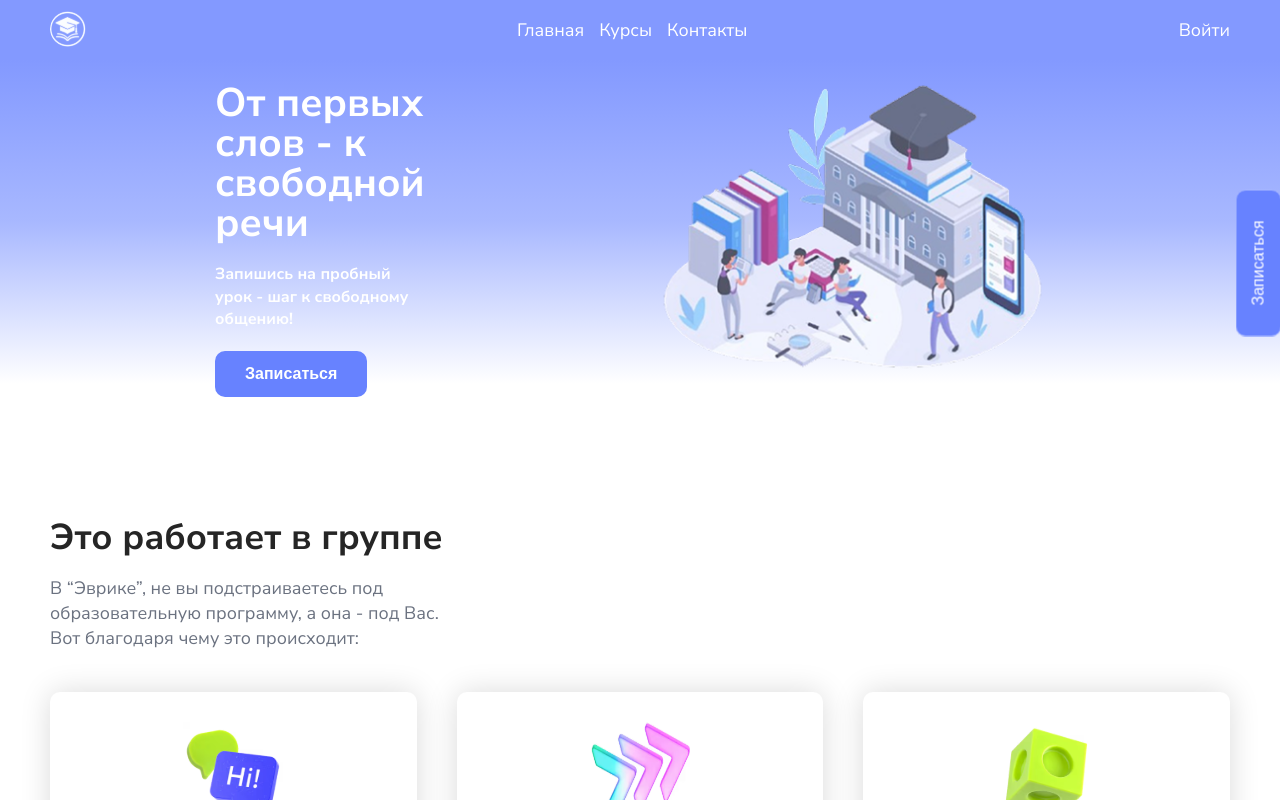
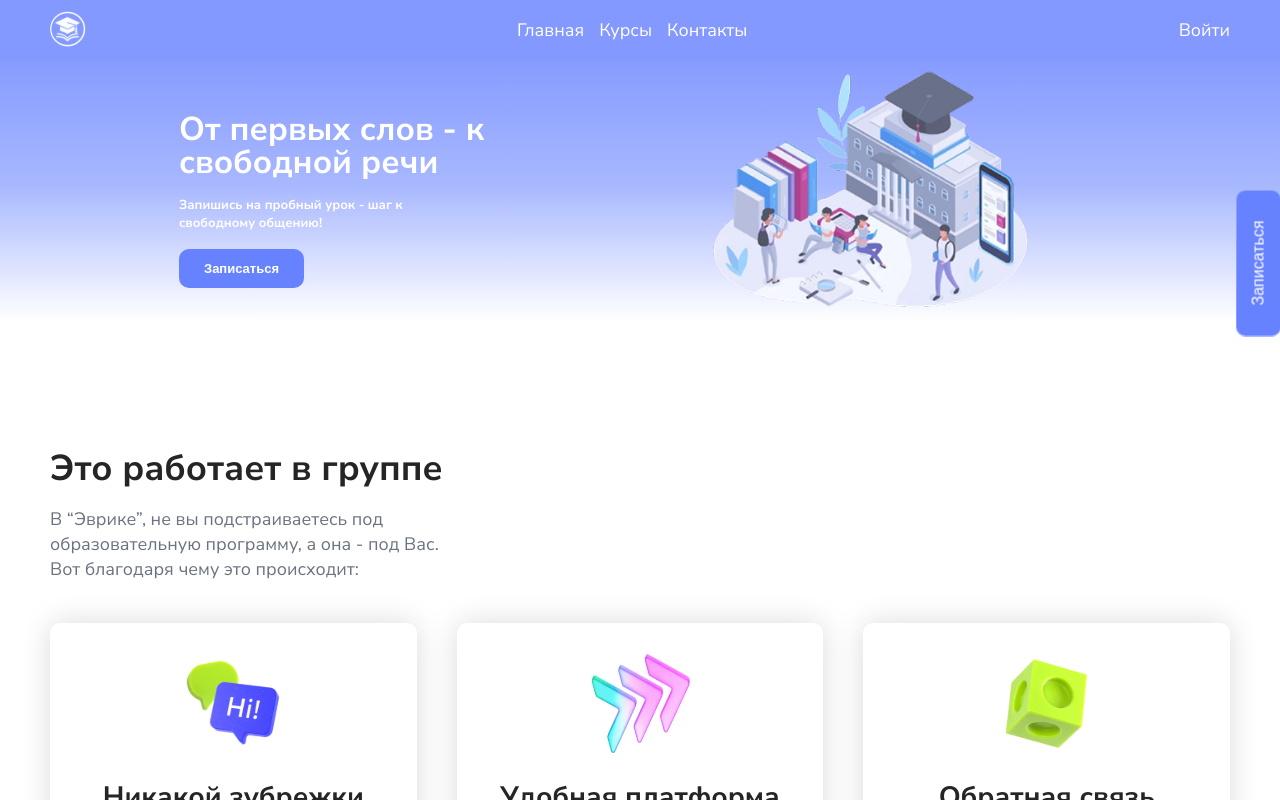
Before and after one commit to daniarmakyev/Evrika, a Next.js app: page / in a window 1280 px wide. Shown: the top 800 px of the page. Built offline with nearby package versions, Linux system fonts and the light colour scheme.

Commit message:
Rename and added adaptive in hero banner

```diff
--- a/src/app/page.tsx
+++ b/src/app/page.tsx
@@ -1,6 +1,6 @@
 import Header from "@components/Header";
 import Footer from "@components/Footer";
-import QuoteSection from "@components/QuoteSection";
+import HeroBanner from "@components/HeroBanner";
 import InGroupSection from "@components/InGroupSection";
 import CoursesSection from "@components/CoursesSection";
 import SignupSection from "@components/SignupSection/indext";
@@ -10,7 +10,7 @@ export default function Home() {
     <>
       <Header />
       <main className="App">
-        <QuoteSection />
+        <HeroBanner />
         <InGroupSection />
         <CoursesSection />
         <SignupSection />
--- a/src/components/QuoteSection/index.tsx
+++ b/src/components/HeroBanner/index.tsx
@@ -1,9 +1,10 @@
 'use client';
 
 import Image from "next/image";
+import classNames from "classnames";
 import styles from "./styles.module.scss";
 
-const QuoteSection = ({}) => {
+const HeroBanner = ({}) => {
   const scrollToSignup = () => {
     const section = document.getElementById("signup");
     if (section) {
@@ -13,7 +14,7 @@ const QuoteSection = ({}) => {
 
   return (
     <section className={styles.quote}>
-      <div className={styles.quote__container}>
+      <div className={classNames(styles.quote__container, "container")}>
         <div className={styles.quote__info}>
           <div className={styles.quote__title}>
             <h1>От первых слов - к свободной речи</h1>
@@ -42,4 +43,4 @@ const QuoteSection = ({}) => {
   )
 };
 
-export default QuoteSection;
+export default HeroBanner;
--- /dev/null
+++ b/src/components/HeroBanner/styles.module.scss
@@ -0,0 +1,532 @@
+@import "../../styles/varibles";
+@import "../../styles/mixins/";
+
+.quote {
+  width: 100%;
+  height: 100%;
+  display: flex;
+  align-items: center;
+  justify-content: center;
+  background: $bg-gradient-secondary;
+  margin-top: 60px;
+
+  &__container {
+    width: 100%;
+    height: 100%;
+    display: flex;
+    align-items: center;
+    justify-content: center;
+    padding: 20px 215px;
+
+    h1, p, span {
+      font-weight: bold;
+      color: $White;
+    }
+  }
+
+  &__info  {
+    width: 50%;
+    height: 100%;
+    display: flex;
+    flex-direction: column;
+    align-items: center;
+    justify-content: center;
+  }
+
+  &__title {
+    width: 100%;
+    height: 100%;
+    display: flex;
+    margin-bottom: 20px;
+
+    h1 {
+      width: 70%;
+      font-size: 40px;
+      line-height: 100%;
+    }
+  }
+
+  &__description {
+    width: 100%;
+    height: 100%;
+    display: flex;
+    margin-bottom: 20px;
+
+    p {
+      width: 50%;
+      font-size: 16px;
+      line-height: 140%;
+    }
+  }
+
+  &__btn {
+    width: 100%;
+    height: 100%;
+    display: flex;
+
+    button {
+      background: $primary-button;
+      border-radius: 10px;
+      transition: all .3s ease-in-out;
+      cursor: pointer;
+      padding: 14px 30px;
+
+      span {
+        font-size: 16px;
+      }
+
+      &:hover {
+        background: #8399ff;
+      }
+    }
+  }
+
+  &__image {
+    width: 50%;
+    height: 100%;
+    display: flex;
+    align-items: flex-start;
+    justify-content: center;
+
+    img {
+      width: 460px;
+      height: 320px;
+    }
+  }
+}
+
+@include respond-above(md) {
+  .quote {
+    width: 100%;
+    height: 100%;
+    display: flex;
+    align-items: center;
+    justify-content: center;
+    background: $bg-gradient-secondary;
+    margin-top: 41px;
+
+    &__container {
+      width: 100%;
+      height: 100%;
+      display: flex;
+      align-items: center;
+      justify-content: center;
+      padding: 14px 146px;
+
+      h1, p, span {
+        font-weight: bold;
+        color: $White;
+      }
+    }
+
+    &__info  {
+      width: 50%;
+      height: 100%;
+      display: flex;
+      flex-direction: column;
+      align-items: center;
+      justify-content: center;
+    }
+
+    &__title {
+      width: 100%;
+      height: 100%;
+      display: flex;
+      margin-bottom: 14px;
+
+      h1 {
+        width: 65%;
+        font-size: 27px;
+        line-height: 100%;
+      }
+    }
+
+    &__description {
+      width: 100%;
+      height: 100%;
+      display: flex;
+      margin-bottom: 14px;
+
+      p {
+        width: 50%;
+        font-size: 11px;
+        line-height: 140%;
+      }
+    }
+
+    &__btn {
+      width: 100%;
+      height: 100%;
+      display: flex;
+
+      button {
+        background: $primary-button;
+        border-radius: 10px;
+        transition: all .3s ease-in-out;
+        cursor: pointer;
+        padding: 10px 20px;
+
+        span {
+          font-size: 11px;
+        }
+
+        &:hover {
+          background: #8399ff;
+        }
+      }
+    }
+
+    &__image {
+      width: 50%;
+      height: 100%;
+      display: flex;
+      align-items: flex-start;
+      justify-content: center;
+
+      img {
+        width: 313px;
+        height: 218px;
+      }
+    }
+  }
+}
+
+@include respond-above(lg) {
+  .quote {
+    margin-top: 50px;
+
+    &__container {
+      padding: 17px 179px;
+    }
+
+    &__title {
+      margin-bottom: 17px;
+
+      h1 {
+        width: 70%;
+        font-size: 33px;
+      }
+    }
+
+    &__description {
+      margin-bottom: 17px;
+
+      p {
+        width: 50%;
+        font-size: 13px;
+      }
+    }
+
+    &__btn {
+      button {
+        border-radius: 10px;
+        padding: 12px 25px;
+
+        span {
+          font-size: 13px;
+        }
+      }
+    }
+
+    &__image {
+      width: 50%;
+
+      img {
+        width: 383px;
+        height: 267px;
+      }
+    }
+  }
+}
+
+@include respond-above(mac) {
+  .quote {
+    margin-top: 60px;
+
+    &__container {
+      padding: 20px 215px;
+    }
+
+    &__title {
+      margin-bottom: 20px;
+
+      h1 {
+        width: 70%;
+        font-size: 40px;
+      }
+    }
+
+    &__description {
+      margin-bottom: 20px;
+
+      p {
+        width: 50%;
+        font-size: 16px;
+      }
+    }
+
+    &__btn {
+      button {
+        border-radius: 10px;
+        padding: 14px 30px;
+
+        span {
+          font-size: 16px;
+        }
+      }
+    }
+
+    &__image {
+      width: 50%;
+
+      img {
+        width: 460px;
+        height: 320px;
+      }
+    }
+  }
+}
+
+@include respond-above(xlg) {
+  .quote {
+    margin-top: 67px;
+
+    &__container {
+      padding: 22px 150px;
+    }
+
+    &__title {
+      margin-bottom: 22px;
+
+      h1 {
+        width: 70%;
+        font-size: 44px;
+      }
+    }
+
+    &__description {
+      margin-bottom: 22px;
+
+      p {
+        width: 50%;
+        font-size: 18px;
+      }
+    }
+
+    &__btn {
+      button {
+        border-radius: 10px;
+        padding: 16px 33px;
+
+        span {
+          font-size: 18px;
+        }
+      }
+    }
+
+    &__image {
+      width: 50%;
+
+      img {
+        width: 511px;
+        height: 355px;
+      }
+    }
+  }
+}
+
+@include respond-above(fhd) {
+  .quote {
+    margin-top: 80px;
+
+    &__container {
+      padding: 27px 150px;
+    }
+
+    &__title {
+      margin-bottom: 27px;
+
+      h1 {
+        width: 75%;
+        font-size: 53px;
+      }
+    }
+
+    &__description {
+      margin-bottom: 27px;
+
+      p {
+        width: 50%;
+        font-size: 21px;
+      }
+    }
+
+    &__btn {
+      button {
+        border-radius: 13px;
+        padding: 19px 40px;
+
+        span {
+          font-size: 21px;
+        }
+      }
+    }
+
+    &__image {
+      width: 50%;
+
+      img {
+        width: 612px;
+        height: 426px;
+      }
+    }
+  }
+}
+
+@include respond-above(fhd-plus) {
+  .quote {
+    margin-top: 84px;
+
+    &__container {
+      padding: 28px 150px;
+    }
+
+    &__title {
+      margin-bottom: 28px;
+
+      h1 {
+        width: 63%;
+        font-size: 56px;
+      }
+    }
+
+    &__description {
+      margin-bottom: 28px;
+
+      p {
+        width: 50%;
+        font-size: 22px;
+      }
+    }
+
+    &__btn {
+      button {
+        border-radius: 14px;
+        padding: 20px 42px;
+
+        span {
+          font-size: 22px;
+        }
+      }
+    }
+
+    &__image {
+      width: 50%;
+
+      img {
+        width: 644px;
+        height: 448px;
+      }
+    }
+  }
+}
+
+@include respond-above(qhd) {
+  .quote {
+    margin-top: 93px;
+
+    &__container {
+      padding: 31px 150px;
+    }
+
+    &__info  {
+      width: 50%;
+    }
+
+    &__title {
+      margin-bottom: 31px;
+
+      h1 {
+        width: 55%;
+        font-size: 62px;
+      }
+    }
+
+    &__description {
+      margin-bottom: 31px;
+
+      p {
+        width: 40%;
+        font-size: 25px;
+      }
+    }
+
+    &__btn {
+      button {
+        border-radius: 16px;
+        padding: 22px 47px;
+
+        span {
+          font-size: 25px;
+        }
+      }
+    }
+
+    &__image {
+      width: 50%;
+
+      img {
+        width: 713px;
+        height: 496px;
+      }
+    }
+  }
+}
+
+@include respond-above(uhd) {
+  .quote {
+    margin-top: 141px;
+
+    &__container {
+      padding: 47px 150px;
+    }
+
+    &__title {
+      margin-bottom: 47px;
+
+      h1 {
+        width: 75%;
+        font-size: 94px;
+      }
+    }
+
+    &__description {
+      margin-bottom: 47px;
+
+      p {
+        width: 50%;
+        font-size: 38px;
+      }
+    }
+
+    &__btn {
+      button {
+        border-radius: 24px;
+        padding: 33px 71px;
+
+        span {
+          font-size: 38px;
+        }
+      }
+    }
+
+    &__image {
+      width: 50%;
+
+      img {
+        width: 1081px;
+        height: 752px;
+      }
+    }
+  }
+}
--- a/src/components/QuoteSection/styles.module.scss
+++ /dev/null
@@ -1,96 +0,0 @@
-@import "../../styles/varibles";
-@import "../../styles/mixins/";
-
-.quote {
-  width: 100%;
-  height: 100%;
-  display: flex;
-  align-items: center;
-  justify-content: center;
-  background: $bg-gradient-secondary;
-  margin-top: 60px;
-
-  &__container {
-    width: 100%;
-    height: 100%;
-    display: flex;
-    align-items: center;
-    justify-content: center;
-    padding: 20px 215px;
-
-    h1, p, span {
-      font-weight: bold;
-      color: $White;
-    }
-  }
-
-  &__info  {
-    width: 50%;
-    height: 100%;
-    display: flex;
-    flex-direction: column;
-    align-items: center;
-    justify-content: center;
-  }
-
-  &__title {
-    width: 100%;
-    height: 100%;
-    display: flex;
-    margin-bottom: 20px;
-
-    h1 {
-      width: 70%;
-      font-size: 40px;
-      line-height: 100%;
-    }
-  }
-
-  &__description {
-    width: 100%;
-    height: 100%;
-    display: flex;
-    margin-bottom: 20px;
-
-    p {
-      width: 50%;
-      font-size: 16px;
-      line-height: 140%;
-    }
-  }
-
-  &__btn {
-    width: 100%;
-    height: 100%;
-    display: flex;
-
-    button {
-      background: $primary-button;
-      border-radius: 10px;
-      transition: all .3s ease-in-out;
-      cursor: pointer;
-      padding: 14px 30px;
-
-      span {
-        font-size: 16px;
-      }
-
-      &:hover {
-        background: #8399ff;
-      }
-    }
-  }
-
-  &__image {
-    width: 50%;
-    height: 100%;
-    display: flex;
-    align-items: flex-start;
-    justify-content: center;
-
-    img {
-      width: 460px;
-      height: 320px;
-    }
-  }
-}
--- a/src/styles/global.scss
+++ b/src/styles/global.scss
@@ -165,6 +165,10 @@ main {
   padding: 40px 20px 0;
   margin: 0 auto;
 
+  @include respond-above(md) {
+    padding: 0;
+  }
+
   @include respond-above(lg) {
     padding: 0;
     // padding-top: 40px;
@@ -210,4 +214,29 @@ a {
 
 .container {
   padding: 0 50px;
+
+  @include respond-above(mac) {
+    padding: 0 50px;
+  }
+
+  @include respond-above(xlg) {
+    padding: 0;
+    max-width: 1440px;
+  }
+
+  @include respond-above(fhd) {
+    max-width: 1600px;
+  }
+
+  @include respond-above(fhd-plus) {
+    max-width: 1920px;
+  }
+
+  @include respond-above(qhd) {
+    max-width: 2340px;
+  }
+
+  @include respond-above(uhd) {
+    max-width: 2560px;
+  }
 }
```
